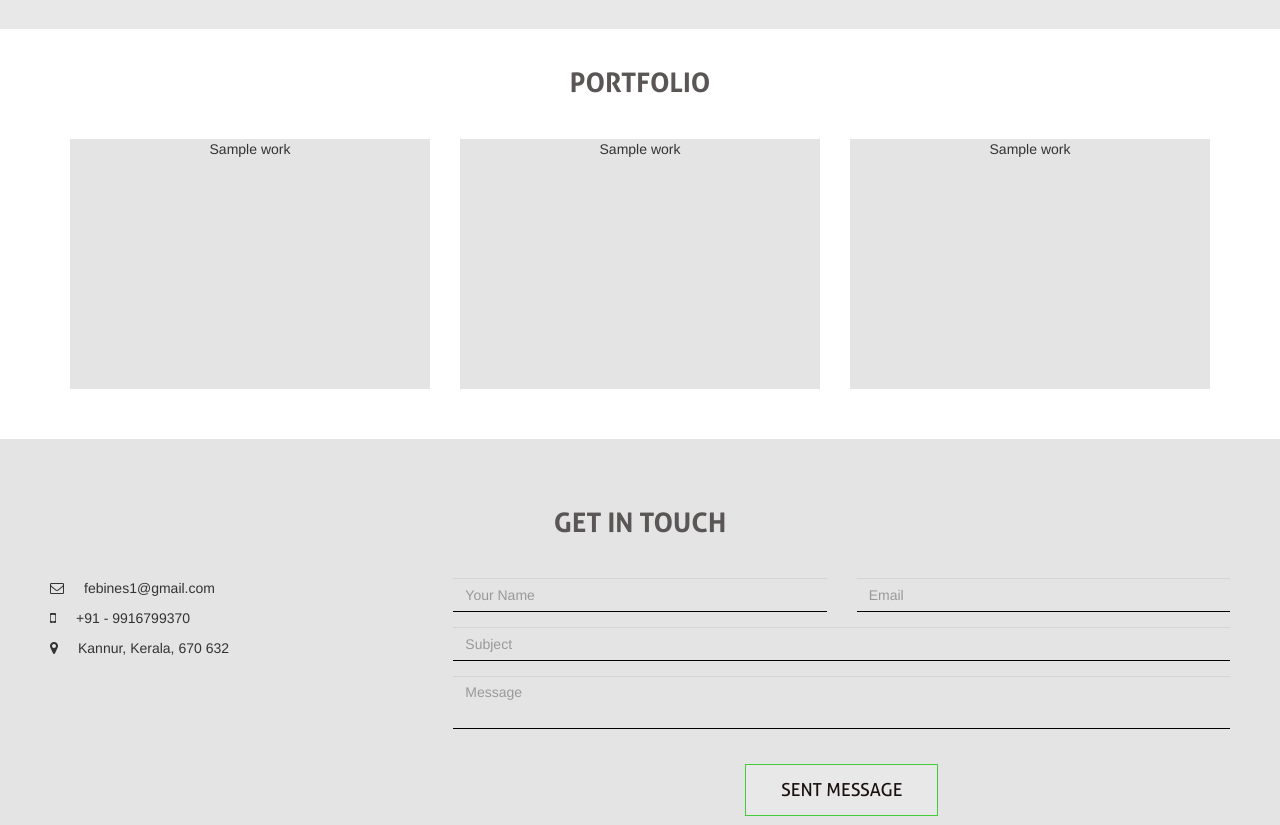
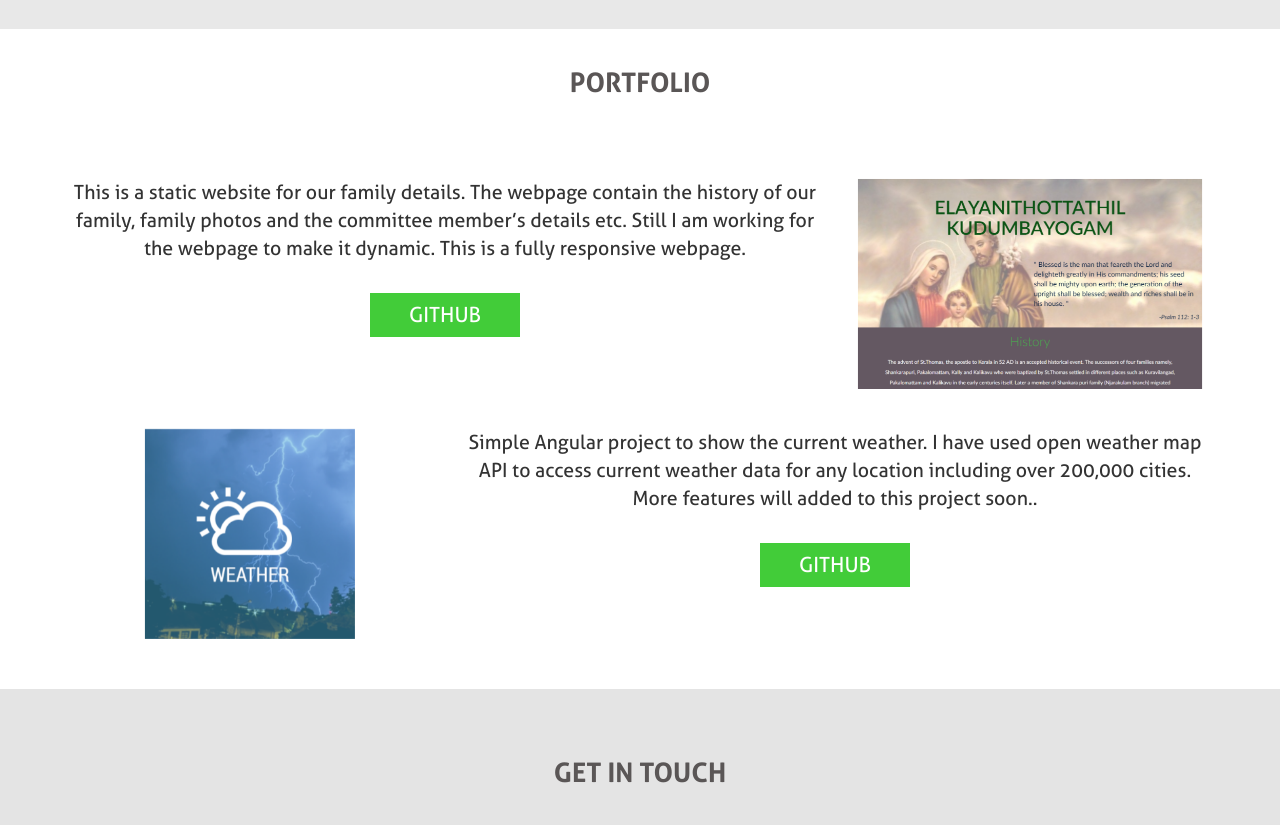
Before and after one commit to febinsebastian/febinsebastian.github.io, a plain HTML site: page index.html in a window 1280 px wide. Shown: the part 2100-2925 px from the top of the page. Drawn offline with Linux system fonts and the light colour scheme.

Commit message:
changes in works

```diff
--- a/css/style.css
+++ b/css/style.css
@@ -215,11 +215,8 @@ input.input-box:focus, textarea.input-box:focus{
 	font-family: aller;
 	font-size: 2.7rem;
 }
-.porfolio-section .work{
-	width: 100%;
-	height: 250px;
-	background-color: #e4e4e4;
-	float: left;
+.portfolio-wrapper{
+	margin-top: 40px;
 }
 div.experience{
 	padding: 15px 0 15px 0;
@@ -299,6 +296,30 @@ ul.holder li.left {
     min-height: 500px;
     background: transparent;
 }
+img.portfolio-img{
+    display: block;
+	margin: auto;
+	height: 210px;
+}
+.portfolio-wrapper .title{
+	top: 40px;
+	text-align: center;
+	color: #333;
+	font-size: 1.4em;
+	font-family: allerRegular;
+}
+.portfolio-wrapper .github-btn{
+	bottom: 10px;
+	border-radius: 0;
+	margin-top: 20px;
+	width: 150px;
+	left: 40%;
+	font-size: 1.5em;
+	font-family: allerRegular;
+	color: rgb(255, 255, 255);
+    background-color: #42cc39;
+    border: 1px solid #42cc39;
+}
 @media(max-width:768px){
 	ul.holder li:before, .holder:before, ul.holder li:after {
 		display: none;
--- a/index.html
+++ b/index.html
@@ -138,15 +138,27 @@
 			</div>
 		</div>
 		<div class="row">
-			<div class="col-sm-4">
-				<span class="work">Sample work</span>
+				<div class="portfolio-wrapper">
+			<div class="col-sm-8">
+					<p class="title">This is a static website for our family details. The webpage contain the history of our family, family photos and the committee member’s details etc. Still I am working for the webpage to make it dynamic. This is a fully responsive webpage.</p>
+					<a target="_blank" href="https://github.com/febinsebastian/Elayanithottathil" class="btn btn-default github-btn">GITHUB</a>
+
 			</div>
 			<div class="col-sm-4">
-				<span class="work">Sample work</span>
+				<img src="Images/elayani.png" class="img-responsive portfolio-img" >
 			</div>
+			</div>
+		</div>
+		<div class="row">
+			<div class="portfolio-wrapper">
 			<div class="col-sm-4">
-				<span class="work">Sample work</span>
+				<img src="Images/weather.png" class="img-responsive portfolio-img" >
 			</div>
+			<div class="col-sm-8">
+				<p class="title">Simple Angular project to show the current weather. I have used open weather map API to access current weather data for any location including over 200,000 cities. More features will added to this project soon..</p>
+				<a target="_blank" href="https://github.com/febinsebastian/Angular.git" class="btn btn-default github-btn">GITHUB</a>
+			</div>
+		</div>
 		</div>
 	</div>
 	<div class="container-fluid five-section" id="getInTouch">
```
Also changed, not shown: Images/elayani.png (added), Images/weather.png (added).
